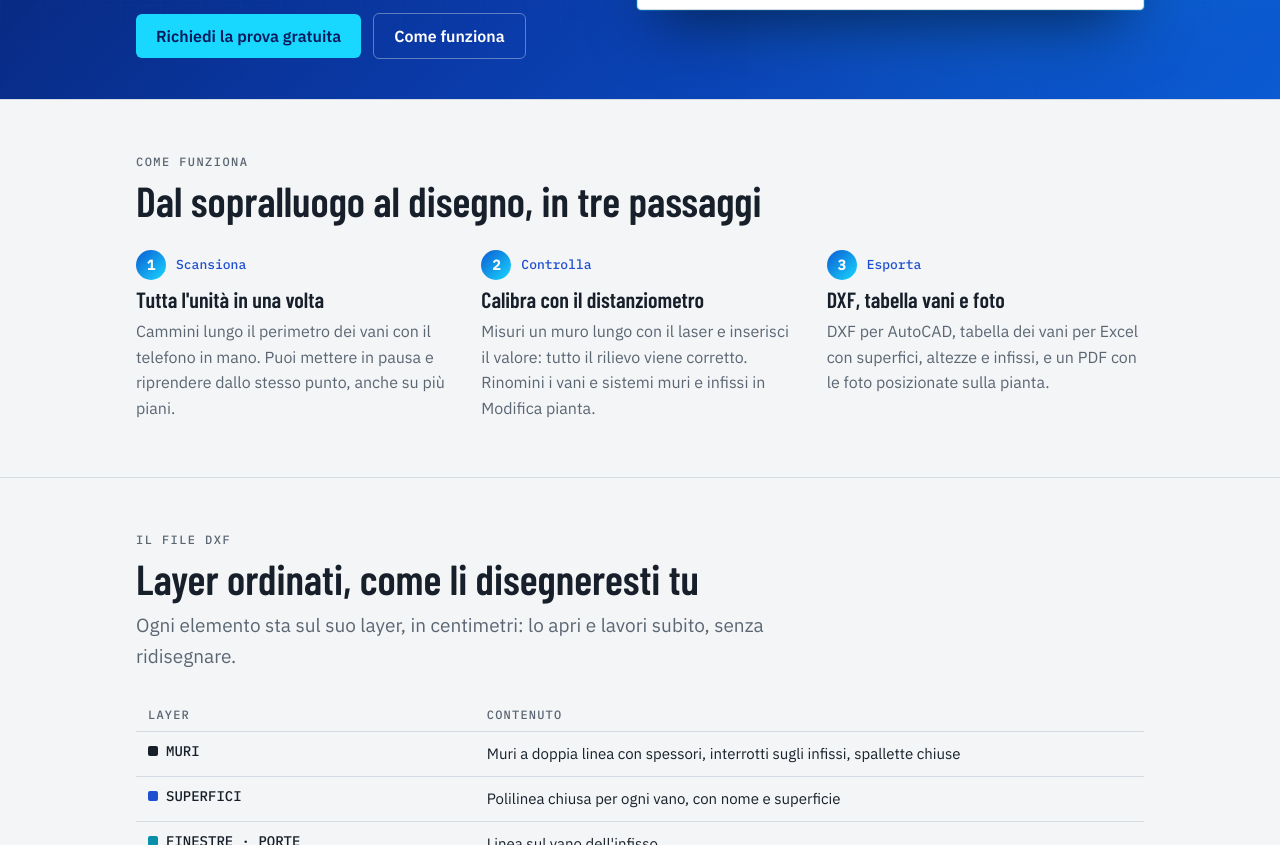
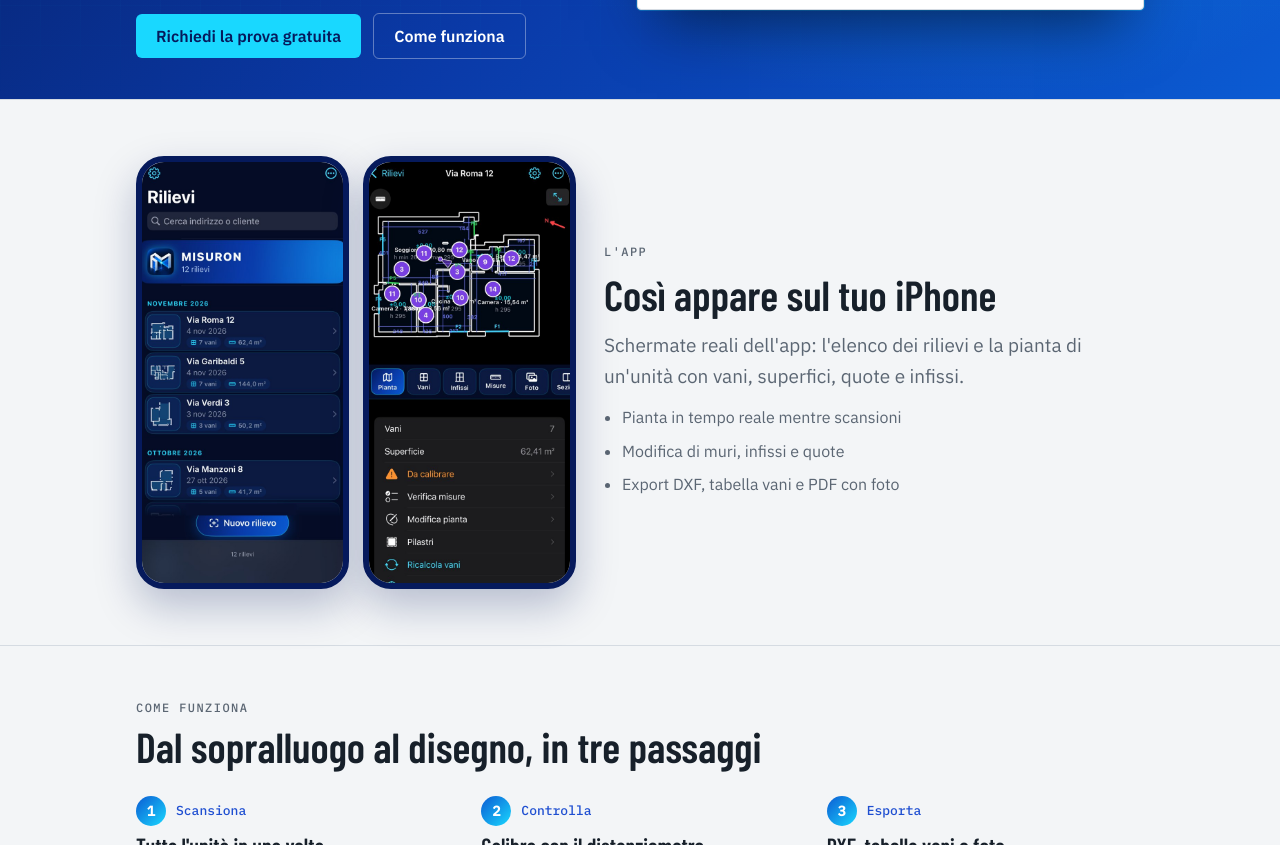
Before and after one commit to coppo999/misuron, a plain HTML site: page index.html in a window 1280 px wide. Shown: the part 555-1400 px from the top of the page. Drawn offline with nearby package versions, Linux system fonts and the light colour scheme.

Commit message:
Sito: due schermate reali dell'app (indirizzi anonimizzati)
Co-Authored-By: Claude Opus 5.5 <noreply@anthropic.com>
Claude-Session: https://claude.ai/code/session_012WEUHjsjva7qy17HSCWZZv

```diff
--- a/index.html
+++ b/index.html
@@ -98,7 +98,8 @@ footer .w{display:flex;justify-content:space-between;gap:16px;flex-wrap:wrap}
 .tel{max-width:270px;aspect-ratio:9/19.5;border:8px solid var(--navy);border-radius:36px;margin:0 auto;box-shadow:0 18px 40px rgba(6,26,92,.25)}
 .clip{aspect-ratio:9/16;border-radius:10px;border:1px solid var(--line)}
 .tel img,.tel video,.clip video{position:absolute;inset:0;width:100%;height:100%;object-fit:cover;display:block}
-.vetrina{display:grid;grid-template-columns:minmax(0,320px) 1fr;gap:40px;align-items:center}
+.duo{display:grid;grid-template-columns:1fr 1fr;gap:14px}.duo .tel{max-width:none;aspect-ratio:1206/2451;border-width:6px;border-radius:28px}
+.vetrina{display:grid;grid-template-columns:minmax(0,440px) 1fr;gap:40px;align-items:center}
 .vetrina ul{margin:0;padding-left:18px;display:grid;gap:8px;color:var(--muted)}
 @media (max-width:820px){.vetrina{grid-template-columns:1fr}}
 </style>
@@ -147,8 +148,8 @@ footer .w{display:flex;justify-content:space-between;gap:16px;flex-wrap:wrap}
 
 <main>
 <section id="app"><div class="w vetrina">
-  <div class="tel" role="img" aria-label="Schermata reale dell'app MISURON"><span>Schermata dell'app<br>(media/schermata.png)</span><img src="media/schermata.png" alt="Schermata dell'app MISURON" loading="lazy" onerror="this.closest('section').remove()"></div>
-  <div style="display:grid;gap:14px"><span class="eti">L'app</span><h2>Così appare sul tuo iPhone</h2><p class="lead">Una schermata reale dell'app durante il rilievo: pianta che si disegna mentre cammini, misure in centimetri, nessuna configurazione.</p>
+  <div class="duo"><div class="tel"><img src="media/misuron-lista.jpg" alt="MISURON: elenco dei rilievi" loading="lazy"></div><div class="tel"><img src="media/misuron-pianta.jpg" alt="MISURON: pianta di un rilievo con vani e quote" loading="lazy"></div></div>
+  <div style="display:grid;gap:14px"><span class="eti">L'app</span><h2>Così appare sul tuo iPhone</h2><p class="lead">Schermate reali dell'app: l'elenco dei rilievi e la pianta di un'unità con vani, superfici, quote e infissi.</p>
   <ul><li>Pianta in tempo reale mentre scansioni</li><li>Modifica di muri, infissi e quote</li><li>Export DXF, tabella vani e PDF con foto</li></ul></div>
 </div></section>
 
```
Also changed, not shown: media/misuron-lista.jpg (added), media/misuron-pianta.jpg (added).
